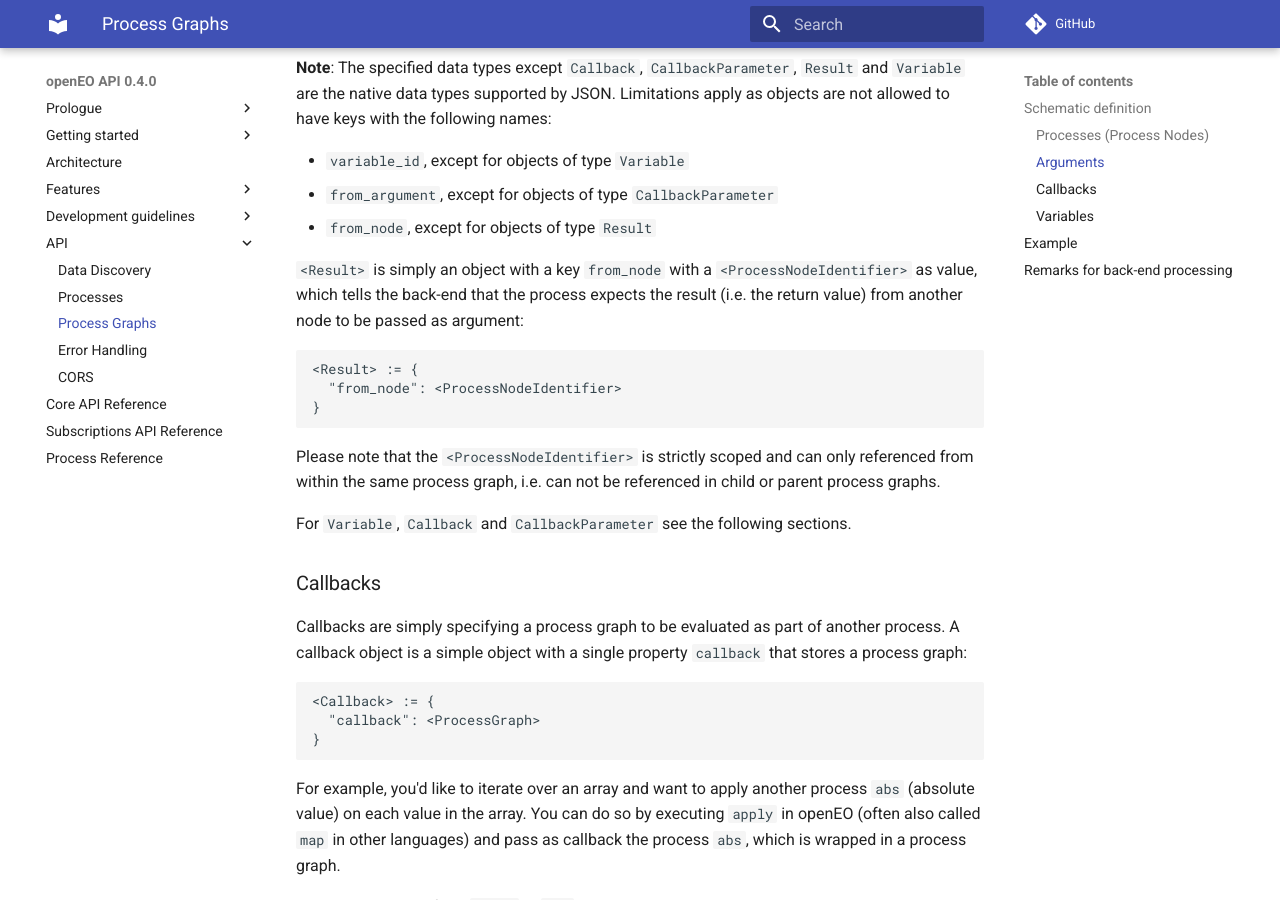
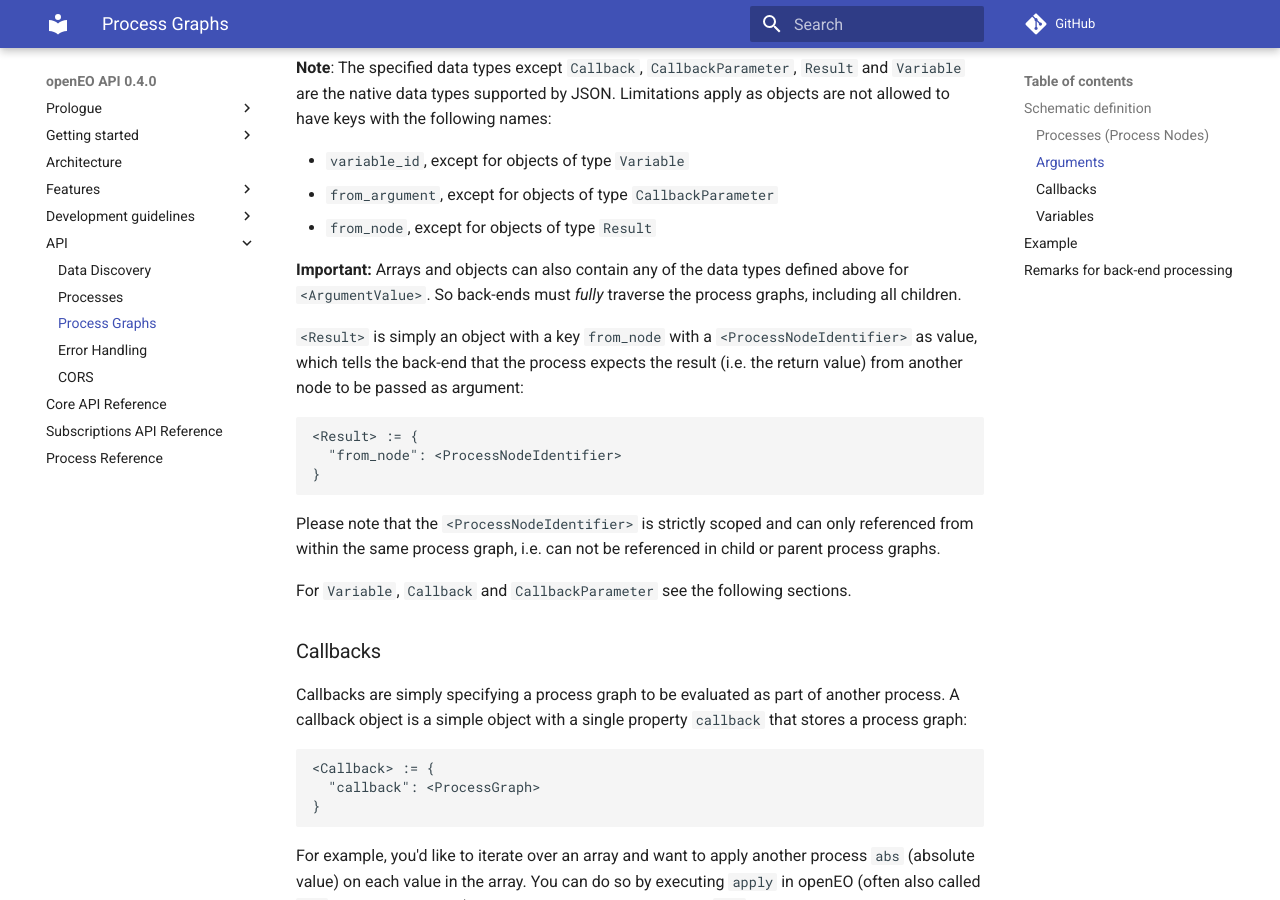
Before and after one commit to Open-EO/openeo-api, an MkDocs documentation site: the page built from docs/processgraphs.md, in a window 1280 px wide and 900 px high, scrolled down 1656 px. Built offline with MkDocs 1.6.1 and Material for MkDocs 9.7.7, drawn with Linux system fonts in a browser that asks for light colours; comment, search, counter and statistics services are not loaded.

Commit message:
Updated processes + note in process graph description.

````diff
--- a/docs/processgraphs.md
+++ b/docs/processgraphs.md
@@ -59,6 +59,7 @@ A value is defined as follows:
 * `from_argument`, except for objects of type `CallbackParameter`
 * `from_node`, except for objects of type `Result`
 
+**Important:** Arrays and objects can also contain any of the data types defined above for `<ArgumentValue>`. So back-ends must *fully* traverse the process graphs, including all children.
 
 `<Result>` is simply an object with a key `from_node` with a `<ProcessNodeIdentifier>` as value, which tells the back-end that the process expects the result (i.e. the return value) from another node to be passed as argument:
 
@@ -75,7 +76,7 @@ For `Variable`, `Callback` and `CallbackParameter` see the following sections.
 
 ### Callbacks
 
-Callbacks are simply specifying a process graph to be evaluated as part of another process. A callback object is a simple object with a single property `callback` that stores a process graph:
+Callbacks are simply specifying a process graph to be evaluated as part of another process. A callback object is a simple object with a single property `callback` that stores a process graph:
 
 ```
 <Callback> := {
````
